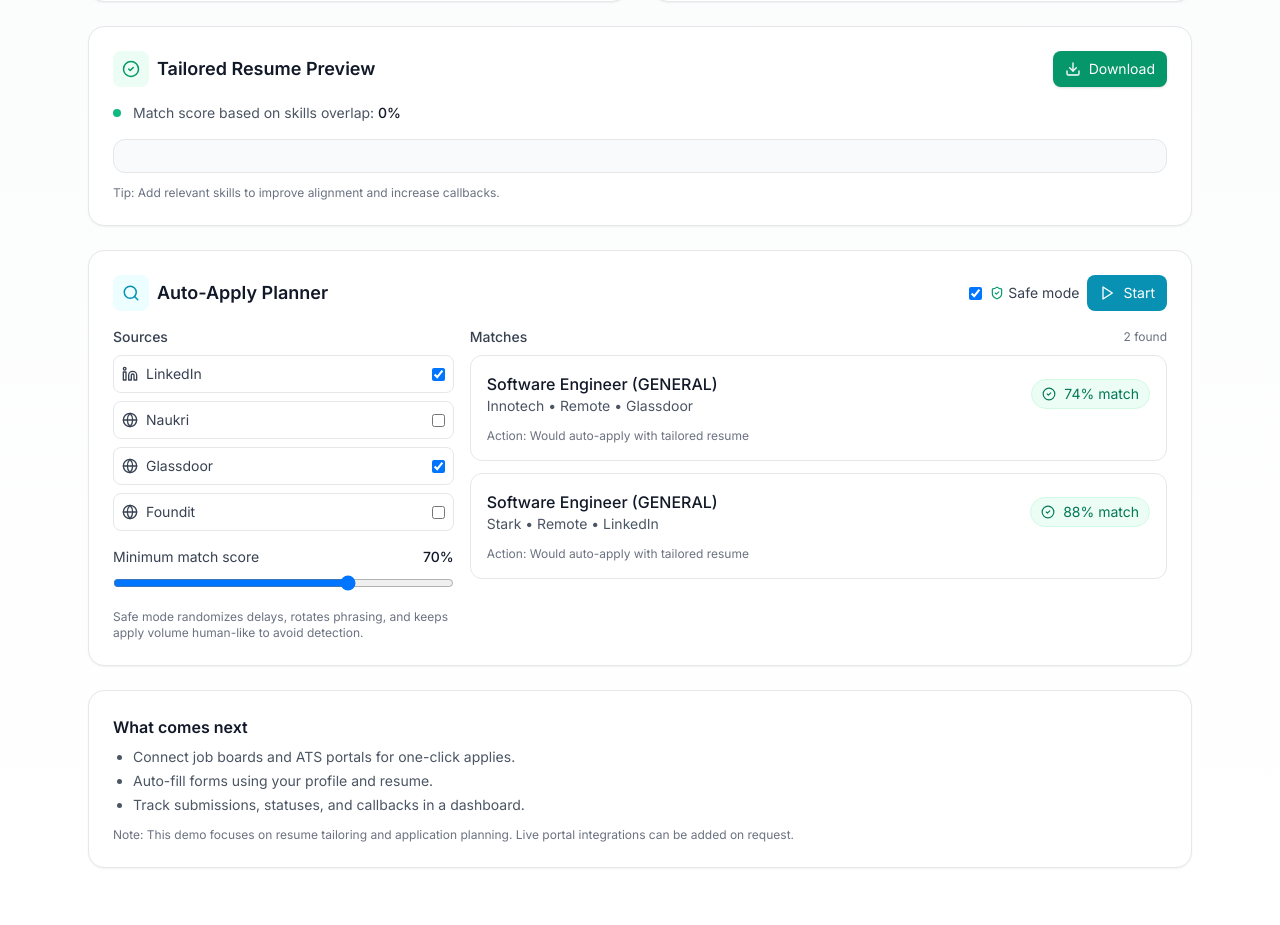
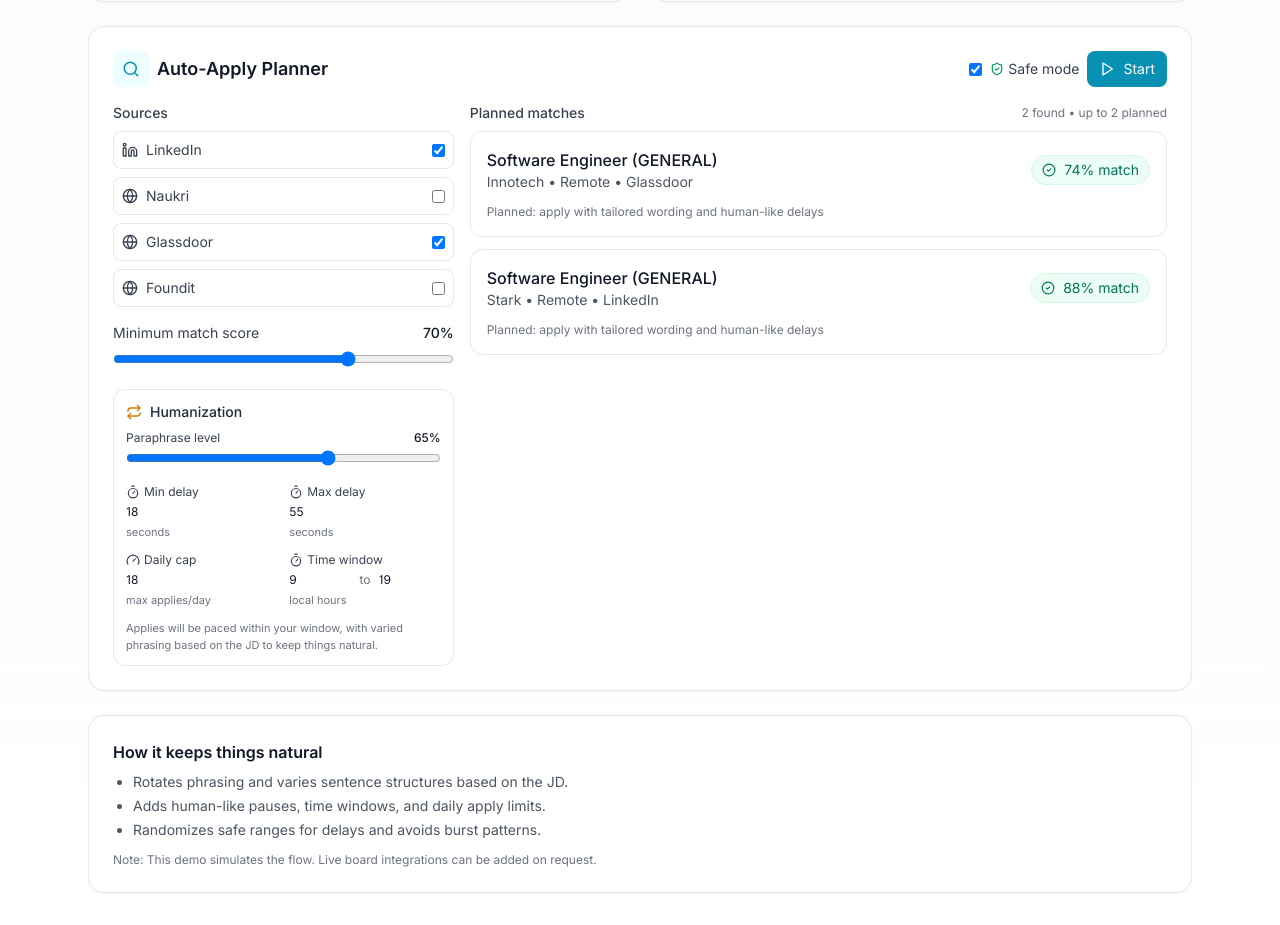
Before and after one commit to flamesdotblue/frontend-repo_mv1dsw0z_9ct81o, a React (Vite) app: page / in a window 1280 px wide. Shown: the part 651-1576 px from the top of the page. Before the commit the page ends 1551 px from the top, so only its background shows below. Built offline with nearby package versions, Linux system fonts and the light colour scheme; a web font is replaced by a local one.

Commit message:
Update project prj_mv1dsw0z - 2025-10-27T14:26:53.425Z

```diff
--- a/src/App.jsx
+++ b/src/App.jsx
@@ -2,7 +2,6 @@ import { useMemo, useState } from 'react';
 import Header from './components/Header';
 import ProfileForm from './components/ProfileForm';
 import JDAnalyzer from './components/JDAnalyzer';
-import TailoredResume from './components/TailoredResume';
 import AutoApplyPanel from './components/AutoApplyPanel';
 
 export default function App() {
@@ -27,9 +26,9 @@ export default function App() {
       <Header />
       <main className="max-w-6xl mx-auto px-4 sm:px-6 py-8 space-y-6">
         <div className="rounded-2xl border border-blue-100 bg-gradient-to-r from-blue-50 to-indigo-50 p-5 sm:p-6">
-          <h2 className="text-lg font-semibold">Automate your job applications</h2>
+          <h2 className="text-lg font-semibold">Natural, human-like applications</h2>
           <p className="mt-1 text-sm text-gray-600">
-            Paste a job description, enter your profile, and instantly generate a tailored resume. Then plan safe, human-like auto-applies across leading job boards.
+            Paste a job description, enter your profile, and plan safe, human-paced applies that vary wording and timing so they feel natural.
           </p>
         </div>
 
@@ -38,18 +37,16 @@ export default function App() {
           <JDAnalyzer jdText={jdText} onChange={setJdText} />
         </div>
 
-        <TailoredResume profile={profile} jdKeywords={jdKeywords} />
-
         <AutoApplyPanel profile={profile} jdKeywords={jdKeywords} />
 
         <section className="bg-white rounded-2xl border border-gray-200 p-5 sm:p-6 shadow-sm">
-          <h3 className="text-base font-semibold mb-2">What comes next</h3>
+          <h3 className="text-base font-semibold mb-2">How it keeps things natural</h3>
           <ul className="text-sm text-gray-600 list-disc pl-5 space-y-1">
-            <li>Connect job boards and ATS portals for one-click applies.</li>
-            <li>Auto-fill forms using your profile and resume.</li>
-            <li>Track submissions, statuses, and callbacks in a dashboard.</li>
+            <li>Rotates phrasing and varies sentence structures based on the JD.</li>
+            <li>Adds human-like pauses, time windows, and daily apply limits.</li>
+            <li>Randomizes safe ranges for delays and avoids burst patterns.</li>
           </ul>
-          <p className="mt-3 text-xs text-gray-500">Note: This demo focuses on resume tailoring and application planning. Live portal integrations can be added on request.</p>
+          <p className="mt-3 text-xs text-gray-500">Note: This demo simulates the flow. Live board integrations can be added on request.</p>
         </section>
       </main>
     </div>
--- a/src/components/AutoApplyPanel.jsx
+++ b/src/components/AutoApplyPanel.jsx
@@ -1,5 +1,5 @@
 import { useMemo, useState } from 'react';
-import { Play, Pause, ShieldCheck, Globe, Linkedin, Search, CheckCircle2 } from 'lucide-react';
+import { Play, Pause, ShieldCheck, Globe, Linkedin, Search, CheckCircle2, Timer, Repeat, Gauge } from 'lucide-react';
 
 // Simple icon shim for boards where we don't have dedicated icons
 function BoardIcon({ name }) {
@@ -28,12 +28,23 @@ function generateMockJobs(profile, keywords) {
   }));
 }
 
+function clamp(n, min, max) {
+  return Math.max(min, Math.min(max, n));
+}
+
 export default function AutoApplyPanel({ profile, jdKeywords }) {
   const [selectedBoards, setSelectedBoards] = useState(new Set(['LinkedIn', 'Glassdoor']));
   const [safeMode, setSafeMode] = useState(true);
   const [running, setRunning] = useState(false);
   const [results, setResults] = useState([]);
   const [minScore, setMinScore] = useState(70);
+
+  // Humanization controls
+  const [paraphraseLevel, setParaphraseLevel] = useState(65); // how much to vary wording
+  const [minDelay, setMinDelay] = useState(18); // seconds
+  const [maxDelay, setMaxDelay] = useState(55); // seconds
+  const [dailyCap, setDailyCap] = useState(18); // max applies per day
+  const [timeWindow, setTimeWindow] = useState({ start: 9, end: 19 }); // local hours
 
   const mockJobs = useMemo(() => generateMockJobs(profile, jdKeywords), [profile, jdKeywords]);
 
@@ -50,12 +61,27 @@ export default function AutoApplyPanel({ profile, jdKeywords }) {
 
   function startScan() {
     setRunning(true);
-    // Simulate async scanning and applying
+    // Simulated plan: pick up to dailyCap items and attach human-like pacing
+    const cap = clamp(dailyCap, 1, 50);
+    const windowed = filtered.slice(0, cap).map((j, idx) => {
+      const baseDelay = minDelay + Math.random() * Math.max(1, maxDelay - minDelay);
+      const hour = clamp(Math.round(timeWindow.start + Math.random() * (timeWindow.end - timeWindow.start)), timeWindow.start, timeWindow.end);
+      const minute = Math.floor(Math.random() * 60)
+        .toString()
+        .padStart(2, '0');
+      return {
+        ...j,
+        planned: true,
+        paraphraseLevel,
+        delay: Math.round(baseDelay),
+        plannedTime: `${hour}:${minute}`,
+        safeMode,
+      };
+    });
     setTimeout(() => {
-      const applied = filtered.map((j) => ({ ...j, applied: true, safeMode }));
-      setResults(applied);
+      setResults(windowed);
       setRunning(false);
-    }, 700);
+    }, 600);
   }
 
   function stopScan() {
@@ -96,7 +122,8 @@ export default function AutoApplyPanel({ profile, jdKeywords }) {
       </div>
 
       <div className="mt-4 grid grid-cols-1 md:grid-cols-3 gap-4">
-        <div className="md:col-span-1">
+        <div className="md:col-span-1 space-y-4">
+          <div>
             <p className="text-sm font-medium text-gray-700 mb-2">Sources</p>
             <div className="space-y-2">
               {ALL_BOARDS.map((b) => (
@@ -113,8 +140,9 @@ export default function AutoApplyPanel({ profile, jdKeywords }) {
                 </label>
               ))}
             </div>
+          </div>
 
-          <div className="mt-4">
+          <div>
             <label className="flex items-center justify-between text-sm text-gray-700">
               <span>Minimum match score</span>
               <span className="font-medium text-gray-900">{minScore}%</span>
@@ -129,13 +157,92 @@ export default function AutoApplyPanel({ profile, jdKeywords }) {
             />
           </div>
 
-          <p className="mt-3 text-xs text-gray-500">Safe mode randomizes delays, rotates phrasing, and keeps apply volume human-like to avoid detection.</p>
+          <div className="rounded-xl border border-gray-200 p-3">
+            <div className="flex items-center gap-2 mb-2">
+              <Repeat size={16} className="text-amber-600" />
+              <p className="text-sm font-medium text-gray-800">Humanization</p>
+            </div>
+            <label className="flex items-center justify-between text-xs text-gray-700">
+              <span>Paraphrase level</span>
+              <span className="font-medium text-gray-900">{paraphraseLevel}%</span>
+            </label>
+            <input
+              type="range"
+              min={0}
+              max={100}
+              value={paraphraseLevel}
+              onChange={(e) => setParaphraseLevel(Number(e.target.value))}
+              className="mt-1 w-full"
+            />
+            <div className="mt-3 grid grid-cols-2 gap-3 text-xs">
+              <div>
+                <label className="flex items-center gap-1 text-gray-700"><Timer size={14} /> Min delay</label>
+                <input
+                  type="number"
+                  min={5}
+                  max={300}
+                  value={minDelay}
+                  onChange={(e) => setMinDelay(Number(e.target.value))}
+                  className="mt-1 w-full rounded-lg border-gray-300 focus:border-cyan-500 focus:ring-cyan-500"
+                />
+                <p className="mt-1 text-[11px] text-gray-500">seconds</p>
+              </div>
+              <div>
+                <label className="flex items-center gap-1 text-gray-700"><Timer size={14} /> Max delay</label>
+                <input
+                  type="number"
+                  min={5}
+                  max={600}
+                  value={maxDelay}
+                  onChange={(e) => setMaxDelay(Number(e.target.value))}
+                  className="mt-1 w-full rounded-lg border-gray-300 focus:border-cyan-500 focus:ring-cyan-500"
+                />
+                <p className="mt-1 text-[11px] text-gray-500">seconds</p>
+              </div>
+              <div>
+                <label className="flex items-center gap-1 text-gray-700"><Gauge size={14} /> Daily cap</label>
+                <input
+                  type="number"
+                  min={1}
+                  max={50}
+                  value={dailyCap}
+                  onChange={(e) => setDailyCap(Number(e.target.value))}
+                  className="mt-1 w-full rounded-lg border-gray-300 focus:border-cyan-500 focus:ring-cyan-500"
+                />
+                <p className="mt-1 text-[11px] text-gray-500">max applies/day</p>
+              </div>
+              <div>
+                <label className="flex items-center gap-1 text-gray-700"><Timer size={14} /> Time window</label>
+                <div className="mt-1 flex items-center gap-2">
+                  <input
+                    type="number"
+                    min={0}
+                    max={23}
+                    value={timeWindow.start}
+                    onChange={(e) => setTimeWindow((w) => ({ ...w, start: Number(e.target.value) }))}
+                    className="w-full rounded-lg border-gray-300 focus:border-cyan-500 focus:ring-cyan-500"
+                  />
+                  <span className="text-gray-500">to</span>
+                  <input
+                    type="number"
+                    min={0}
+                    max={23}
+                    value={timeWindow.end}
+                    onChange={(e) => setTimeWindow((w) => ({ ...w, end: Number(e.target.value) }))}
+                    className="w-full rounded-lg border-gray-300 focus:border-cyan-500 focus:ring-cyan-500"
+                  />
+                </div>
+                <p className="mt-1 text-[11px] text-gray-500">local hours</p>
+              </div>
+            </div>
+            <p className="mt-3 text-[11px] text-gray-500">Applies will be paced within your window, with varied phrasing based on the JD to keep things natural.</p>
+          </div>
         </div>
 
         <div className="md:col-span-2">
           <div className="flex items-center justify-between mb-2">
-            <p className="text-sm font-medium text-gray-700">Matches</p>
-            <span className="text-xs text-gray-500">{filtered.length} found</span>
+            <p className="text-sm font-medium text-gray-700">Planned matches</p>
+            <span className="text-xs text-gray-500">{filtered.length} found • up to {Math.min(filtered.length, dailyCap)} planned</span>
           </div>
           <div className="grid grid-cols-1 gap-3">
             {filtered.map((job) => (
@@ -149,7 +256,9 @@ export default function AutoApplyPanel({ profile, jdKeywords }) {
                     <CheckCircle2 size={14} /> {job.score}% match
                   </span>
                 </div>
-                <div className="mt-3 text-xs text-gray-500">Action: {running ? 'Scanning…' : 'Would auto-apply with tailored resume'}</div>
+                <div className="mt-3 text-xs text-gray-500">
+                  {running ? 'Scanning…' : 'Planned: apply with tailored wording and human-like delays'}
+                </div>
               </div>
             ))}
 
@@ -160,8 +269,14 @@ export default function AutoApplyPanel({ profile, jdKeywords }) {
             )}
 
             {results.length > 0 && (
-              <div className="mt-2 p-3 rounded-lg bg-gray-50 border border-gray-200 text-xs text-gray-600">
-                Applied to {results.length} jobs in simulation. Connect accounts to enable real submissions.
+              <div className="mt-2 p-3 rounded-lg bg-gray-50 border border-gray-200 text-xs text-gray-700 space-y-1">
+                {results.map((r) => (
+                  <div key={r.id} className="flex items-center justify-between">
+                    <span>{r.company} — {r.title}</span>
+                    <span className="text-gray-500">{r.plannedTime} • delay ~{r.delay}s • paraphrase {r.paraphraseLevel}%</span>
+                  </div>
+                ))}
+                <p className="pt-1 text-[11px] text-gray-500">Safe mode is {safeMode ? 'on' : 'off'} — volume and timing are adjusted to avoid bursty patterns.</p>
               </div>
             )}
           </div>
```
Also changed, not shown: 1 other file (tests, documents, lock files or other folders). Lines whose indentation alone changed are shown as unchanged.
